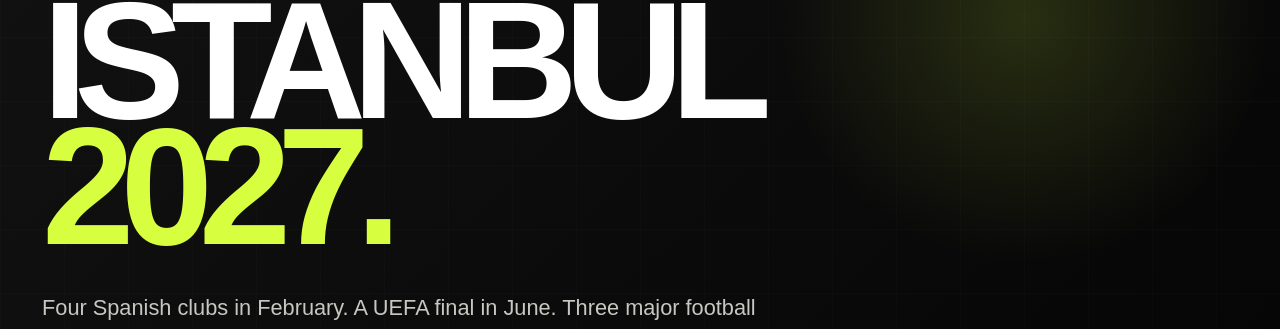
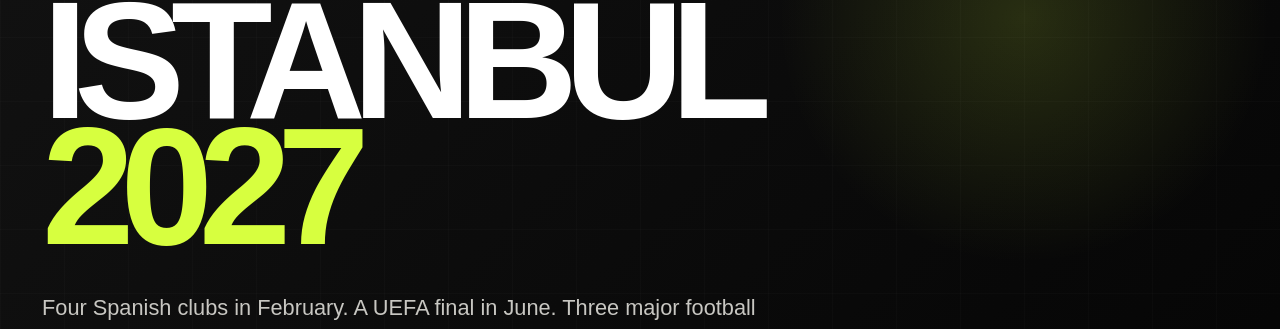
Before and after one commit to istanbulhighlights34-star/finalistanbul, a Next.js app: page /cities/istanbul in a window 1280 px wide. Shown: the part 248-577 px from the top of the page. Built offline with nearby package versions, Linux system fonts and the light colour scheme.

Commit message:
Remove trailing periods from hero headings

```diff
--- a/app/cities/istanbul/page.tsx
+++ b/app/cities/istanbul/page.tsx
@@ -61,7 +61,7 @@ export default function IstanbulPage() {
 
       <section className="page-hero city-hero">
         <p className="kicker">CITY 01 / TÜRKİYE</p>
-        <h1>ISTANBUL<br /><span>2027.</span></h1>
+        <h1>ISTANBUL<br /><span>2027</span></h1>
         <p className="page-lede">
           Four Spanish clubs in February. A UEFA final in June. Three major
           football venues, two continents and one of the strongest launch cities
```
